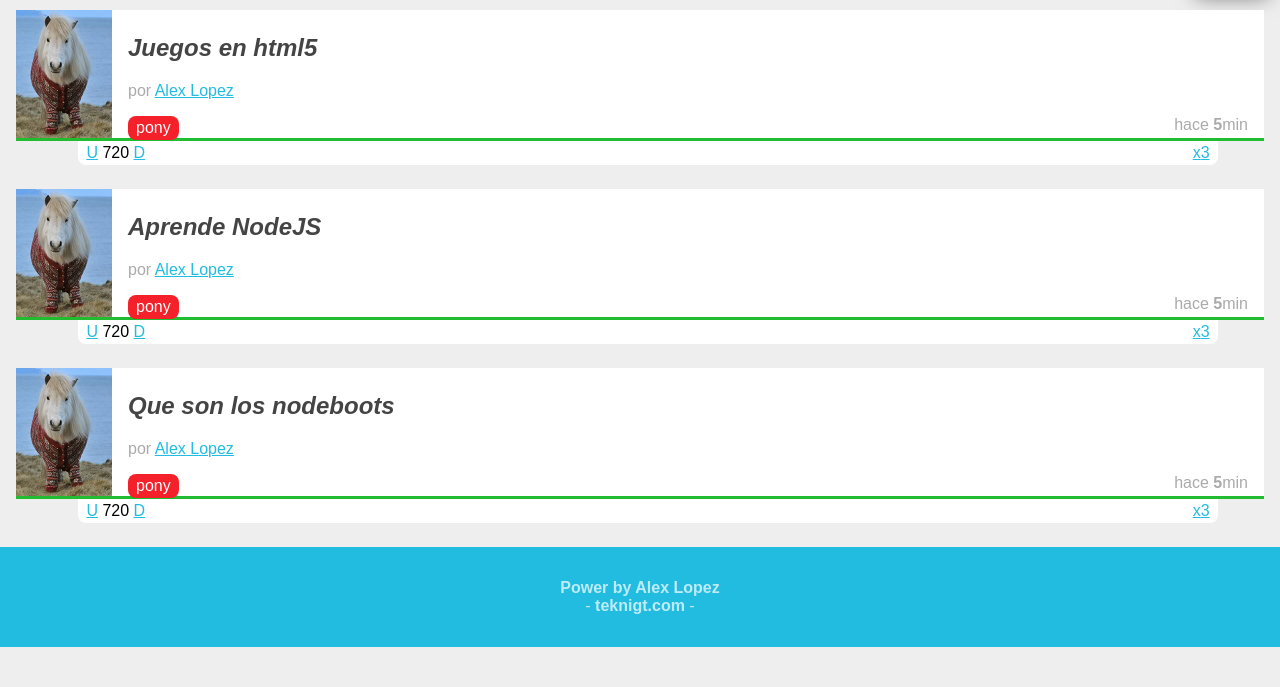
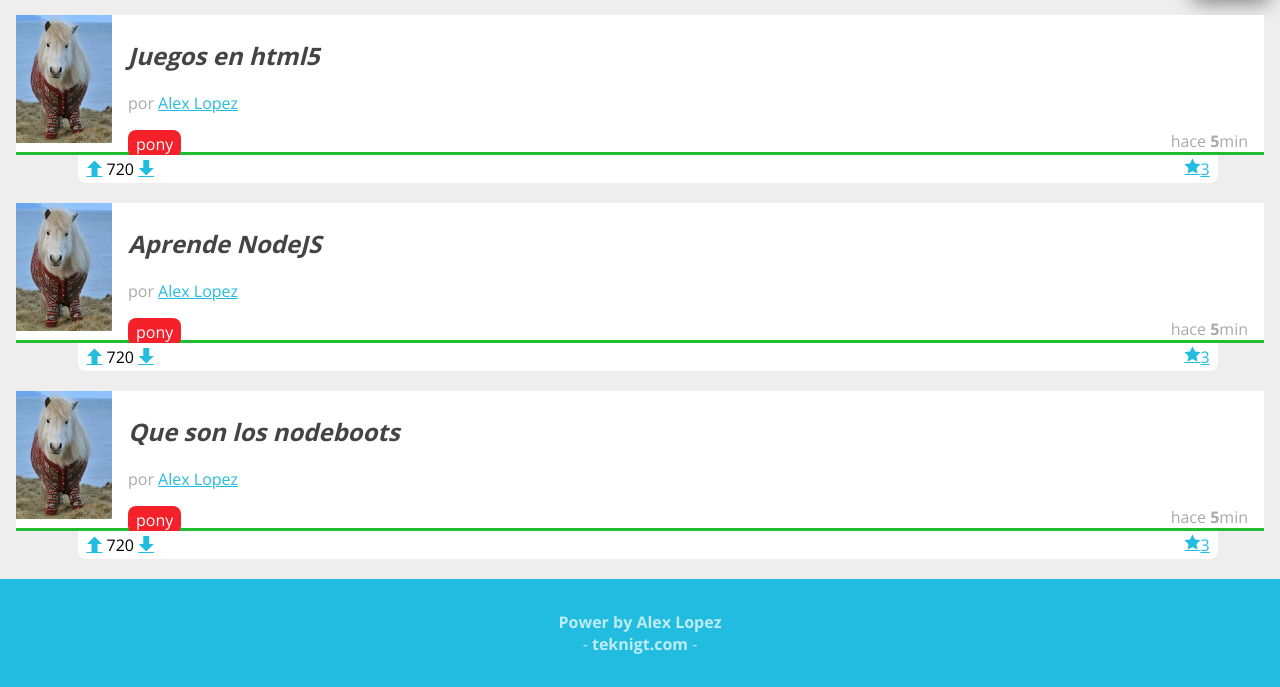
Before and after one commit to alexlopz/alex-theme, a plain HTML site: page index.html in a window 1280 px wide. Shown: the part 148-835 px from the top of the page. Before the commit the page ends 800 px from the top, so only its background shows below. Drawn offline with nearby package versions, Linux system fonts and the light colour scheme.

Commit message:
agregue icon font en componente con id votacion

```diff
--- a/estilos.css
+++ b/estilos.css
@@ -1,3 +1,57 @@
+/*@font-face {
+    font-family: 'open_sansregular';
+    src: url('fuentes/OpenSans-Regular-webfont.eot');
+    src: url('fuentes/OpenSans-Regular-webfont.eot?#iefix') format('embedded-opentype'),
+         url('fuentes/OpenSans-Regular-webfont.woff') format('woff'),
+         url('fuentes/OpenSans-Regular-webfont.ttf') format('truetype'),
+         url('fuentes/OpenSans-Regular-webfont.svg#open_sansregular') format('svg');
+    font-weight: normal;
+    font-style: normal;
+
+}
+*/
+@font-face {
+	font-family: 'puls4';
+	src:url('fuentes/puls4.eot?pw18zx');
+	src:url('fuentes/puls4.eot?#iefixpw18zx') format('embedded-opentype'),
+		url('fuentes/puls4.ttf?pw18zx') format('truetype'),
+		url('fuentes/puls4.woff?pw18zx') format('woff'),
+		url('fuentes/puls4.svg?pw18zx#puls4') format('svg');
+	font-weight: normal;
+	font-style: normal;
+}
+
+[class^="icon-"], [class*=" icon-"] {
+	font-family: 'puls4';
+	speak: none;
+	font-style: normal;
+	font-weight: normal;
+	font-variant: normal;
+	text-transform: none;
+	line-height: 1;
+
+	/* Better Font Rendering =========== */
+	-webkit-font-smoothing: antialiased;
+	-moz-osx-font-smoothing: grayscale;
+}
+
+.icon-lapiz:before {
+	content: "\e603";
+}
+.icon-f-abajo:before {
+	content: "\e600";
+}
+.icon-f-arriba:before {
+	content: "\e601";
+}
+.icon-estrella:before {
+	content: "\e602";
+}
+
+
+
+
+
 a
 {
 	color: #22BCE0;
@@ -5,7 +59,7 @@ a
 body
 {
 	background: #EEEEEE;
-	font-family: Arial;
+	font-family: "Open Sans";
 	font-size: 16px; ,
 }
 
--- a/index.html
+++ b/index.html
@@ -52,11 +52,11 @@
 				</span>
 			</div>
 			<div class="votacion">
-				<a href="#" class="up">U</a>
+				<a href="#" class="up icon-f-arriba"></a>
 				720
-				<a href="#" class="down">D</a>
+				<a href="#" class="down icon-f-abajo"></a>
 				<a href="#" class="comentarios_item">3</a>
-				<a href="#" class="guardar_item">x</a>
+				<a href="#" class="guardar_item icon-estrella"></a>
 			</div>
 	</article>
 	<article class="item">
@@ -78,11 +78,11 @@
 				</span>
 			</div>
 			<div class="votacion">
-				<a href="#" class="up">U</a>
+				<a href="#" class="up icon-f-arriba"></a>
 				720
-				<a href="#" class="down">D</a>
+				<a href="#" class="down icon-f-abajo"></a>
 				<a href="#" class="comentarios_item">3</a>
-				<a href="#" class="guardar_item">x</a>
+				<a href="#" class="guardar_item icon-estrella"></a>
 			</div>
 	</article>
 	<article class="item">
@@ -104,11 +104,11 @@
 				</span>
 			</div>
 			<div class="votacion">
-				<a href="#" class="up">U</a>
+				<a href="#" class="up icon-f-arriba"></a>
 				720
-				<a href="#" class="down">D</a>
+				<a href="#" class="down icon-f-abajo"></a>
 				<a href="#" class="comentarios_item">3</a>
-				<a href="#" class="guardar_item">x</a>
+				<a href="#" class="guardar_item icon-estrella"></a>
 			</div>
 	</article>
 </section>
```
Also changed, not shown: fuentes/OpenSans-Regular-webfont.svg (added), fuentes/OpenSans-Regular-webfont.ttf (added), fuentes/OpenSans-Regular-webfont.woff (added), fuentes/puls4.svg (added), fuentes/puls4.ttf (added), fuentes/puls4.woff (added), 2 other files.
